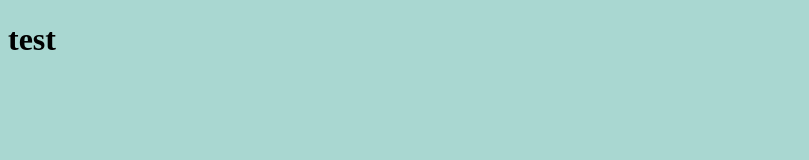
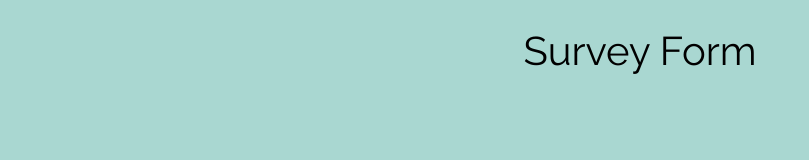
Before and after one commit to chrisxjacobi/fCC-responsive-2_survey, a plain HTML site: page index.html in a window 1280 px wide. Shown: the whole page, without its empty margins (0-809 px from the left). Drawn offline with Linux system fonts and the light colour scheme.

Commit message:
font import and slight style changes to background

```diff
--- a/index.html
+++ b/index.html
@@ -2,11 +2,13 @@
 <html>
     <head>
         <link rel="stylesheet" type="text/css" href="style.css">
+        <link href="https://fonts.googleapis.com/css?family=Raleway" rel="stylesheet">
     </head>
 
     <body>
+    <h1 id="title">Survey Form</h1>
     <main>
-        <h1>test</h1>
+
     </main>
 
 <!--    <script src="https://cdn.freecodecamp.org/testable-projects-fcc/v1/bundle.js"></script>-->
--- a/style.css
+++ b/style.css
@@ -1,3 +1,10 @@
 body {
     background-color: #a9d7d1;
 }
+
+#title {
+    font-family: 'Raleway';
+    font-size: 40px;
+    font-weight: 400;
+    text-align: center;
+}
```
Also changed, not shown: 1 other file.
